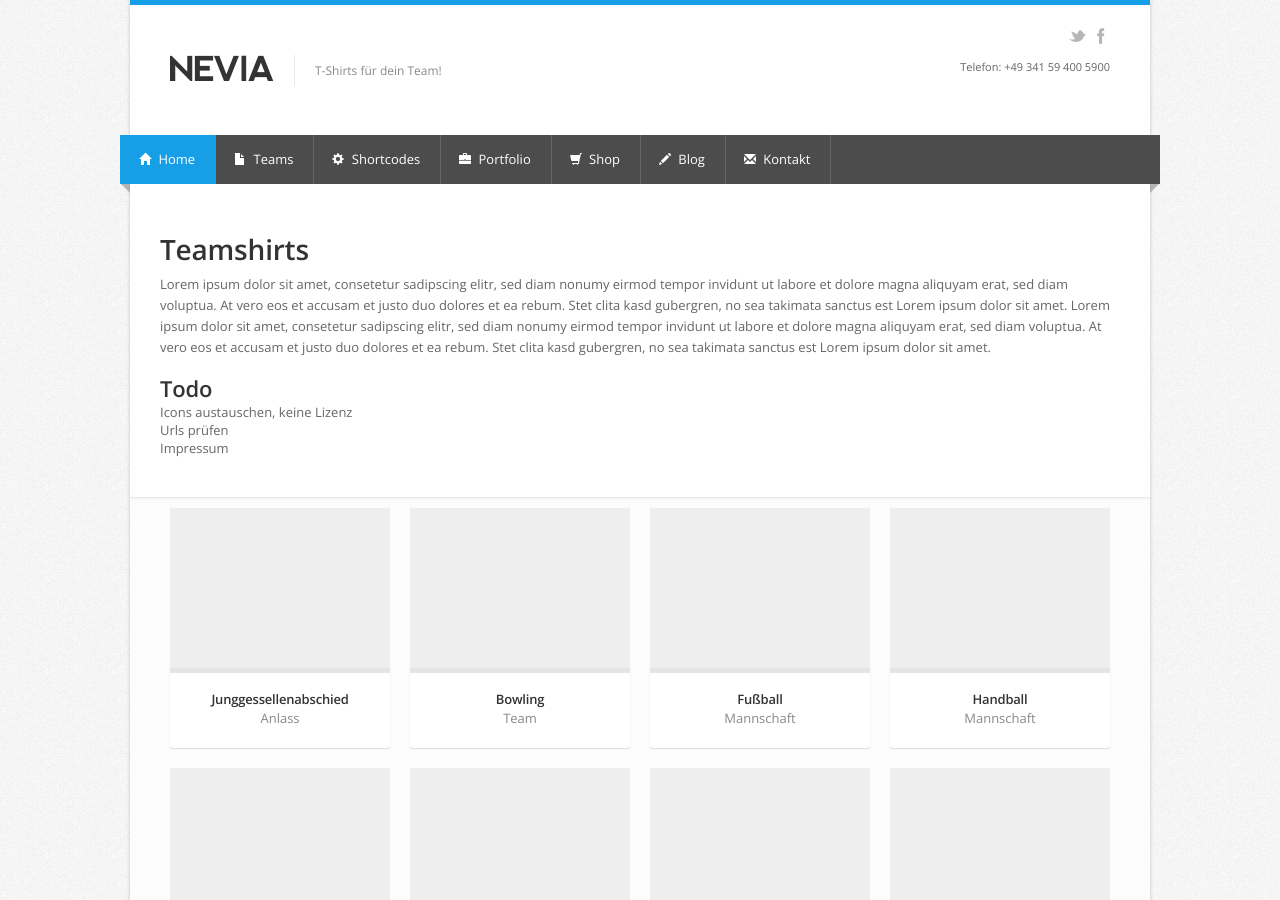
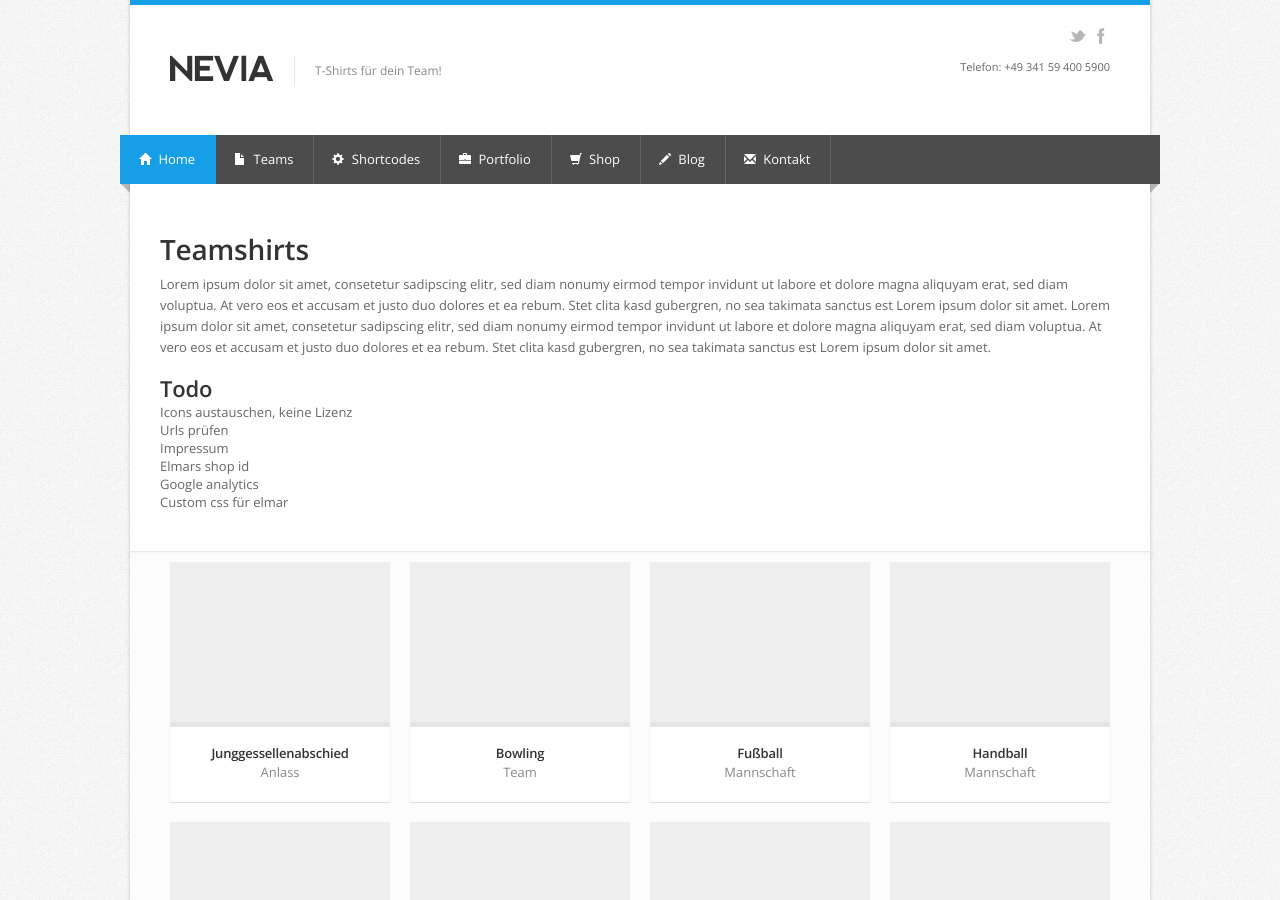
Before and after one commit to teamshirts/teamshirts.github.io, a Jekyll site: the page built from index.html, in a window 1280 px wide and 900 px high. Built offline with Jekyll 4.4.1, drawn with Linux system fonts in a browser that asks for light colours; Markdown is read by kramdown in place of the engine named in the settings.

Commit message:
added todo items

```diff
--- a/index.html
+++ b/index.html
@@ -32,6 +32,9 @@ title: Home
             <li>Icons austauschen, keine Lizenz</li>
             <li>Urls prüfen</li>
             <li>Impressum</li>
+            <li>Elmars shop id</li>
+            <li>Google analytics</li>
+            <li>Custom css für elmar</li>
         </ul>
 
     </div>
```
